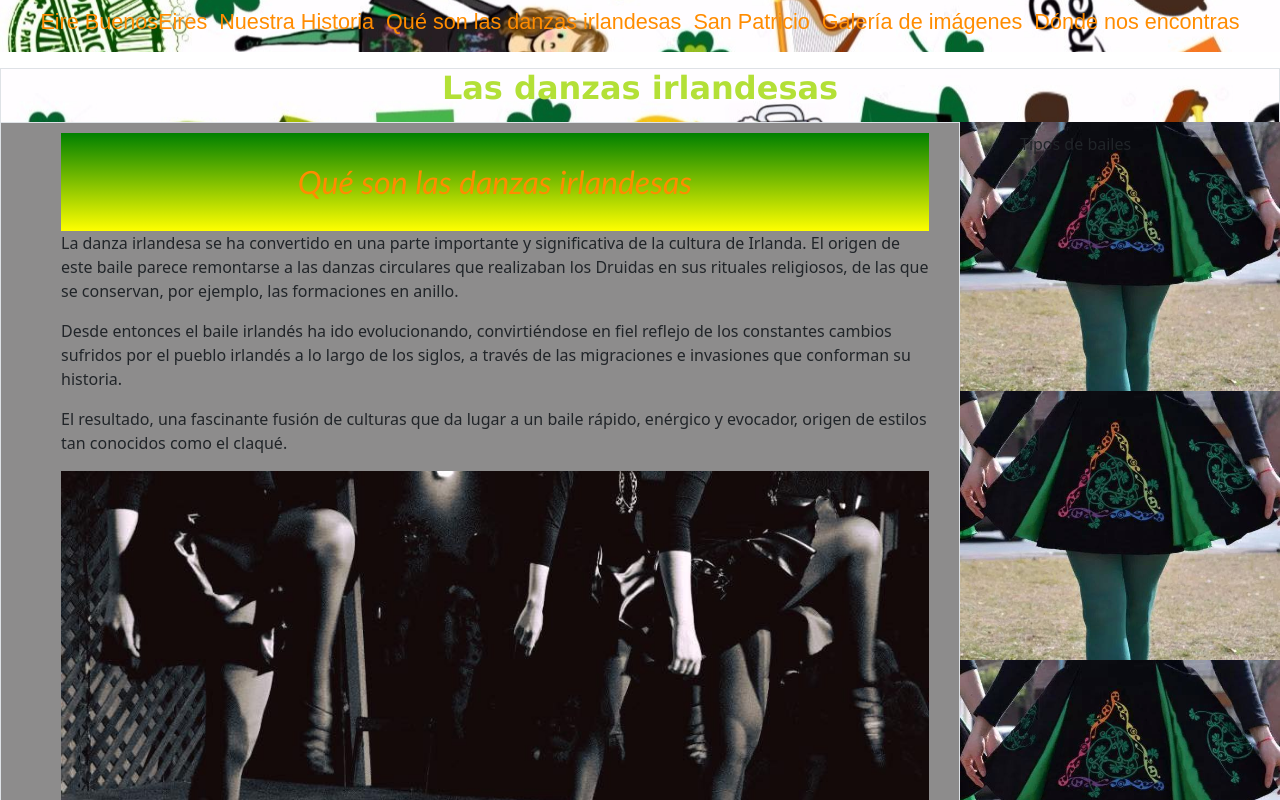
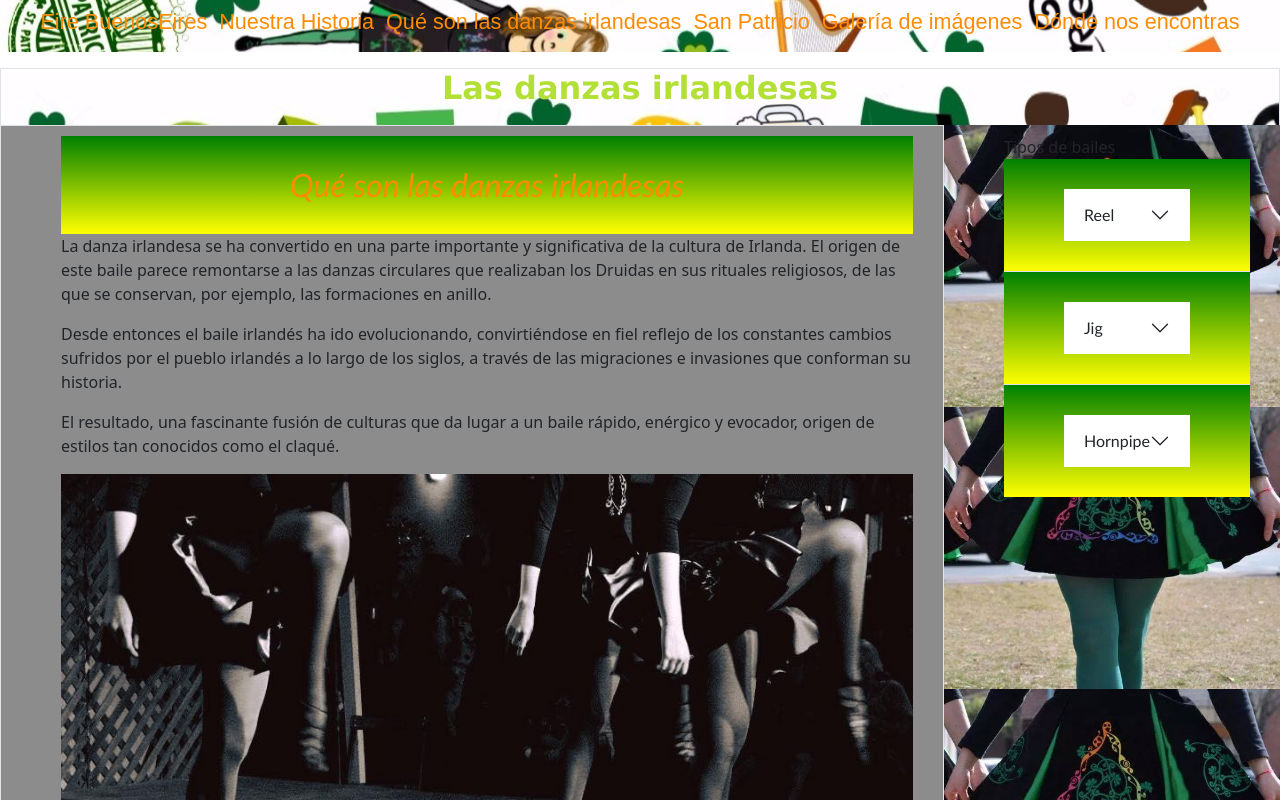
Before and after one commit to CorinaFigun/pagina_eire, a plain HTML site: page Proyecto Eire/Pages/que_son_las_danzas_irlandesas.html in a window 1280 px wide. Shown: the top 800 px of the page. Drawn offline with nearby package versions, Linux system fonts and the light colour scheme.

Commit message:
botones en la grilla de danzas irlandesas

```diff
--- a/Proyecto Eire/Pages/que_son_las_danzas_irlandesas.html
+++ b/Proyecto Eire/Pages/que_son_las_danzas_irlandesas.html
@@ -26,16 +26,17 @@
                     encontras</a></li>
         </ul>
     </nav>
-    <link href="https://cdn.jsdelivr.net/npm/bootstrap@5.2.2/dist/css/bootstrap.min.css" rel="stylesheet" integrity="sha384-Zenh87qX5JnK2Jl0vWa8Ck2rdkQ2Bzep5IDxbcnCeuOxjzrPF/et3URy9Bv1WTRi" crossorigin="anonymous">
+    <link href="https://cdn.jsdelivr.net/npm/bootstrap@5.2.2/dist/css/bootstrap.min.css" rel="stylesheet"
+        integrity="sha384-Zenh87qX5JnK2Jl0vWa8Ck2rdkQ2Bzep5IDxbcnCeuOxjzrPF/et3URy9Bv1WTRi" crossorigin="anonymous">
     <link rel="stylesheet" href="../css/estilos.css">
 
 </head>
 
 <body>
     <div id="grilla">
-       <header id="header" class="border">
-        <h1> Las danzas irlandesas </h1>
-     </header>
+        <header id="header" class="border">
+            <h1> Las danzas irlandesas </h1>
+        </header>
 
 
         <section id="danzasIr" class="border">
@@ -58,15 +59,60 @@
 
 
         </section>
-        <section id="tiposDanzas" class="fondoDanza"> Tipos de bailes </section>
+        <section id="tiposDanzas" class="fondoDanza"> Tipos de bailes
+
+            <div class="accordion accordion-flush" id="accordionFlushExample">
+                <div class="accordion-item">
+                    <h2 class="accordion-header" id="flush-headingOne">
+                        <button class="accordion-button collapsed" type="button" data-bs-toggle="collapse"
+                            data-bs-target="#flush-collapseOne" aria-expanded="false" aria-controls="flush-collapseOne">
+                            Reel
+                        </button>
+                    </h2>
+                    <div id="flush-collapseOne" class="accordion-collapse collapse" aria-labelledby="flush-headingOne"
+                        data-bs-parent="#accordionFlushExample">
+                        <div class="accordion-body">Es un tipo de baile que puede bailarse con zapatos o zapatillas blandas de baile</div>
+                    </div>
+                </div>
+                <div class="accordion-item">
+                    <h2 class="accordion-header" id="flush-headingTwo">
+                        <button class="accordion-button collapsed" type="button" data-bs-toggle="collapse"
+                            data-bs-target="#flush-collapseTwo" aria-expanded="false" aria-controls="flush-collapseTwo">
+                            Jig
+                        </button>
+                    </h2>
+                    <div id="flush-collapseTwo" class="accordion-collapse collapse" aria-labelledby="flush-headingTwo"
+                        data-bs-parent="#accordionFlushExample">
+                        <div class="accordion-body">Baile de zapatillas tradicionales</div>
+                    </div>
+                </div>
+                <div class="accordion-item">
+                    <h2 class="accordion-header" id="flush-headingThree">
+                        <button class="accordion-button collapsed" type="button" data-bs-toggle="collapse"
+                            data-bs-target="#flush-collapseThree" aria-expanded="false"
+                            aria-controls="flush-collapseThree">
+                            Hornpipe
+                        </button>
+                    </h2>
+                    <div id="flush-collapseThree" class="accordion-collapse collapse"
+                        aria-labelledby="flush-headingThree" data-bs-parent="#accordionFlushExample">
+                        <div class="accordion-body">Tipico baile de zapateo</div>
+                    </div>
+                </div>
+            </div>
+
+
+        </section>
         <nav class="border"> </nav>
         <aside class="border"> </aside>
-        <footer class=" border"> Hasta luego!</footer>
+        <footer class=" border"> Dato curioso: a pesar de que actualmente algunos grupos de danzas irlandesas hacen bailes utilizando los brazos y las manos, lo bailes tradicionales no utilizan estas partes del cuerpo. La explicación remite a un hehco histórico: los siglos de ocupación inglesa en territorio irlandés. Los bailes tradicionales (entre muchas otras tradiciones) estaban prohibidos. Los irlandeses, entonces, bailaban en sus casas o en los pubs sin usar los brazos, para que en caso de que algún policía inglés pasaba (en aquella época a caballo), no notara lo que estaba sucediendo.</footer>
     </div>
 
 
 
-    <script src="https://cdn.jsdelivr.net/npm/bootstrap@5.2.2/dist/js/bootstrap.bundle.min.js" integrity="sha384-OERcA2EqjJCMA+/3y+gxIOqMEjwtxJY7qPCqsdltbNJuaOe923+mo//f6V8Qbsw3" crossorigin="anonymous"></script>
+    <script src="https://cdn.jsdelivr.net/npm/bootstrap@5.2.2/dist/js/bootstrap.bundle.min.js"
+        integrity="sha384-OERcA2EqjJCMA+/3y+gxIOqMEjwtxJY7qPCqsdltbNJuaOe923+mo//f6V8Qbsw3"
+        crossorigin="anonymous"></script>
 
 </body>
 
```
Also changed, not shown: Proyecto Eire/Pages/san_patricio.html (+2 -2 lines).
